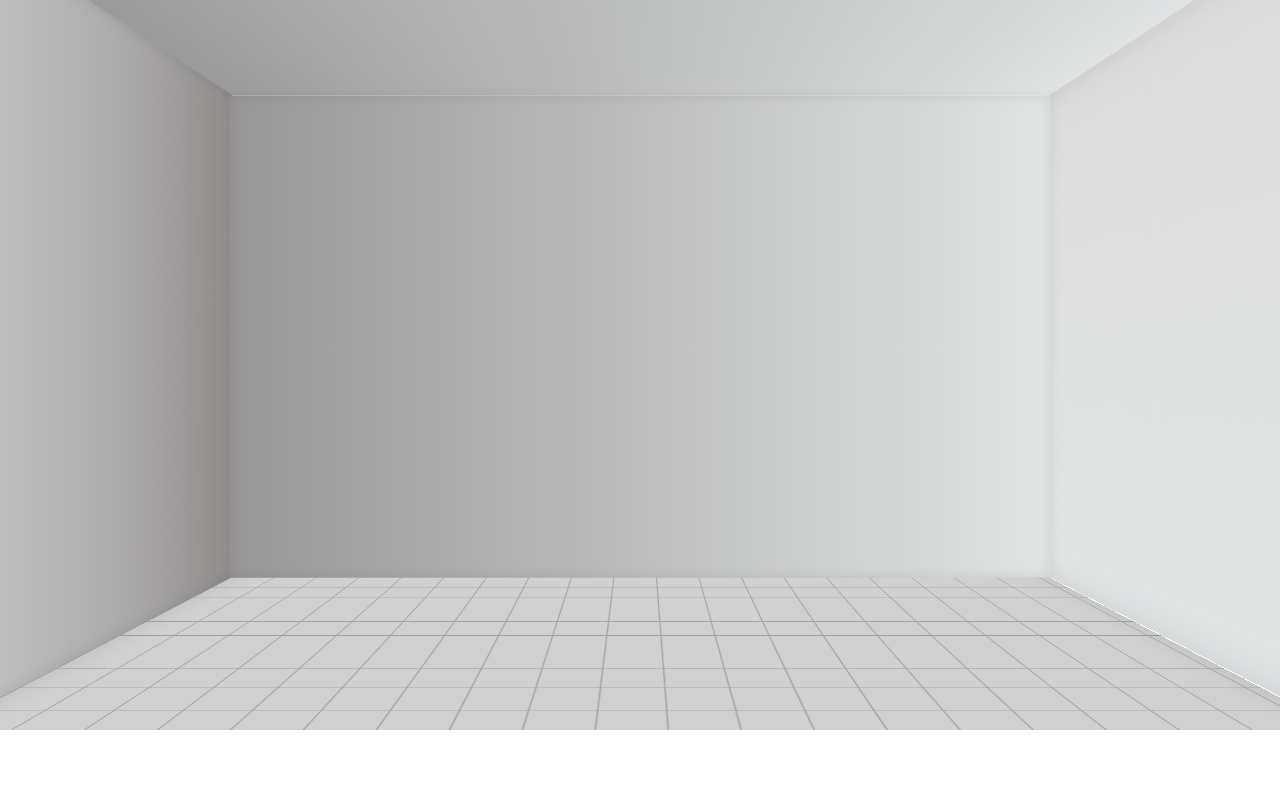
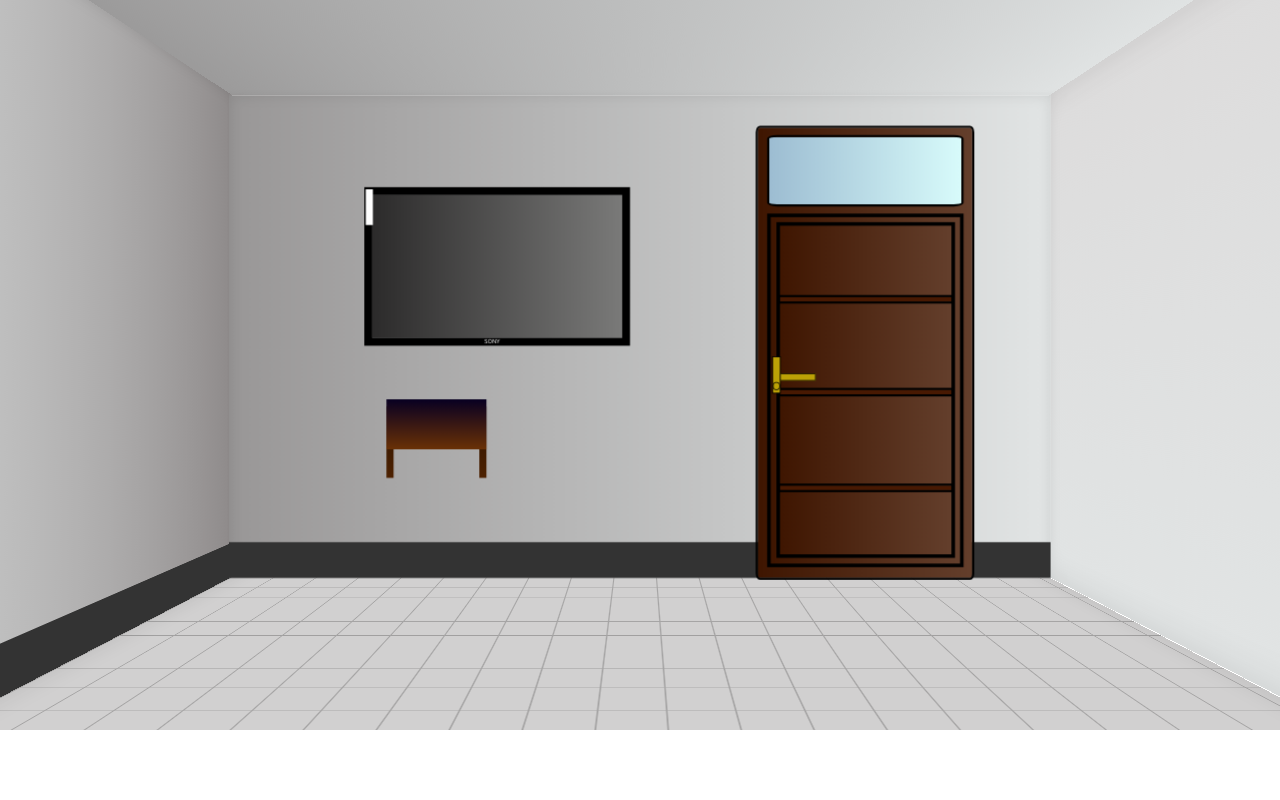
Before and after one commit to baharhassani1394-cmyk/3D-Class-project, a plain HTML site: page index.html in a window 1280 px wide. Drawn offline with Linux system fonts and the light colour scheme.

Commit message:
create walls properties

```diff
--- a/index.html
+++ b/index.html
@@ -11,9 +11,49 @@
 
 
         <div class="ceiling"></div>
-        <div class="wall left-wall"></div>
-        <div class="wall front-wall"></div>
-        <div class="wall right-wall"></div>
+
+
+        <div class="wall left-wall">
+            <div class="footer-left"></div>
+        </div>
+
+
+        <div class="wall front-wall">
+
+             <div class="tv">
+                    <div class="sony">SONY</div>
+                    <div class="sticker">
+                    </div>
+                </div>
+
+                <div class="c-line"></div>
+                <div class="c-line1"></div>
+                <div class="chair"></div>
+
+
+                <div class="footer"></div>
+                <div class="door">
+                    <div class="window-header"></div>
+                    <div class="main-door">
+                        <div class="main-door2">
+                            <div class="horizental-line"></div>
+                            <div class="horizental-line1"></div>
+                            <div class="horizental-line2"></div>
+                            <div class="handel"></div>
+                            <div class="horizental-handel"></div>
+                            <div class="circel-handel"></div>
+                        </div>
+                    </div>
+                </div>
+
+        </div>
+
+
+        <div class="wall right-wall">
+            <div class="footer-right"></div>
+        </div>
+
+
         <div class="floor"></div>
     </div>
 </body>
--- a/style.css
+++ b/style.css
@@ -35,6 +35,7 @@
             box-shadow: inset 0 0 20px rgba(0, 0, 0, 0.1);
         }
 
+        /*left wall with it's all properties*/
         .left-wall {
             width: 610px;
             height: 627px;
@@ -49,6 +50,15 @@
             margin-left: 165px;
         }
 
+        .footer-right {
+            width: 100%;
+            height: 50px;
+            background-color: #333;
+            position: absolute;
+            bottom: 0%;
+        }
+
+        /*front wall with it's all properties*/
         .front-wall {
             width: 1150px;
             height: 676px;
@@ -62,6 +72,171 @@
             background: linear-gradient(to right, #999797, #e2e5e5);
         }
 
+        .tv {
+            width: 350px;
+            height: 200px;
+            background: linear-gradient(to right, #2c2b2b, #7a7a79);
+            outline: 11px solid black;
+            position: absolute;
+            top: 140px;
+            left: 200px;
+        }
+
+        .sony {
+            font-size: 8px;
+            width: 25px;
+            height: auto;
+            color: #fff;
+
+            position: absolute;
+            top: 199px;
+            left: 45%;
+        }
+
+        .sticker {
+            width: 10px;
+            height: 50px;
+            background-color: #fff;
+            position: absolute;
+            bottom: 158px;
+            right: 349px;
+        }
+
+        .c-line, .c-line1 {
+            width: 10px;
+            height: 100px;
+            background: linear-gradient(to bottom, #2b1301, #4e2201);
+            position: absolute;
+        }
+
+        .c-line {
+            left: 220px;
+            bottom: 140px;
+        }
+
+        .c-line1 {
+            bottom: 140px;
+            left: 350px;
+        }
+
+        .chair {
+            width: 140px;
+            height: 70px;
+            background: linear-gradient(to bottom, #080022, #6a3106);
+
+            position: absolute;
+            bottom: 180px;
+            left: 220px;
+
+        }
+
+        .footer {
+            width: 100%;
+            height: 50px;
+            background-color: #333;
+            position: absolute;
+            bottom: 0%;
+        }
+
+         .door {
+            width: 300px;
+            height: 630px;
+            background: linear-gradient(to right, #3f1601, #643f2c);
+            position: absolute;
+            bottom: 0%;
+            right: 110px;
+            outline: 3px solid black;
+            border-radius: 1%;
+        }
+
+        .window-header {
+            width: 275px;
+            height: 100px;
+            background: linear-gradient(to right, #9dbdd2, #d8fbfb);
+            border-radius: 5%;
+            position: absolute;
+            top: 10px;
+            left: 13px;
+            border: 3px solid black;
+        }
+
+        .main-door {
+            width: 275px;
+            height: 495px;
+            background: linear-gradient(to right, #3f1601, #643f2c);
+            position: absolute;
+            bottom: 15px;
+            left: 13px;
+            border: 5px solid black;
+        }
+
+        .main-door2 {
+            width: 250px;
+            height: 470px;
+            background: linear-gradient(to right, #3f1601, #643f2c);
+            position: absolute;
+            bottom: 8px;
+            left: 8px;
+            border: 5px solid black;
+        }
+
+        .horizental-line, .horizental-line1, .horizental-line2 {
+            width: 100%;
+            height: 6px;
+            background-color: #87CEEB;
+            outline: 3px solid black;
+            background-color: #481902;
+        }
+
+        .horizental-line {
+            position: absolute;
+            top: 100px;
+        }
+
+        .horizental-line1 {
+            position: absolute;
+            top: 230px;
+        }
+
+        .horizental-line2 {
+            position: absolute;
+            bottom: 90px;
+        }
+
+        .handel {
+            width: 10px;
+            height: 50px;
+            background-color: rgb(188, 161, 6);
+            position: absolute;
+            top: 40%;
+            right: 240px;
+            outline: 1px solid black;
+        }
+
+        .horizental-handel {
+            width: 50px;
+            height: 10px;
+            background-color: rgb(188, 161, 6);
+            position: absolute;
+            top: 45%;
+            left: 0%;
+            border: 1px solid black;
+        }
+
+        .circel-handel {
+            width: 3%;
+            height: 2%;
+            background-color: #ddd;
+            border-radius: 80%;
+            outline: 1px solid black;
+            background-color: rgb(188, 161, 6);
+            position: absolute;
+            top: 48%;
+            right: 241.5px;
+        }
+
+
+       /*rigth wall with it's all properties*/
         .right-wall {
             width: 905px;
             height: 700px;
@@ -72,6 +247,15 @@
             margin-right: 285px;
         }
 
+        .footer-right {
+            width: 100%;
+            height: 50px;
+            background-color: #333;
+            position: absolute;
+            bottom: 0%;
+        }
+
+        /*floor and it's all properties*/
         .floor {
             width: 770px;
             height: 1000px;
```
